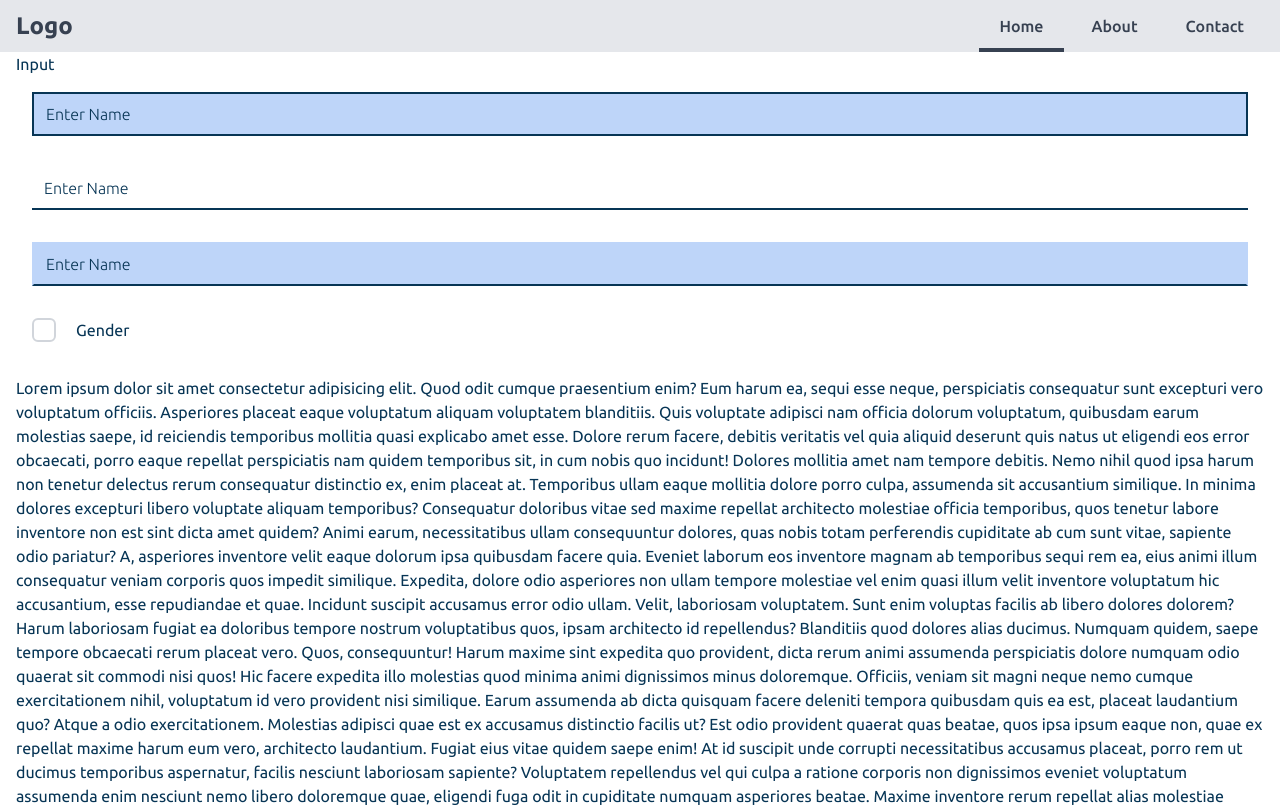
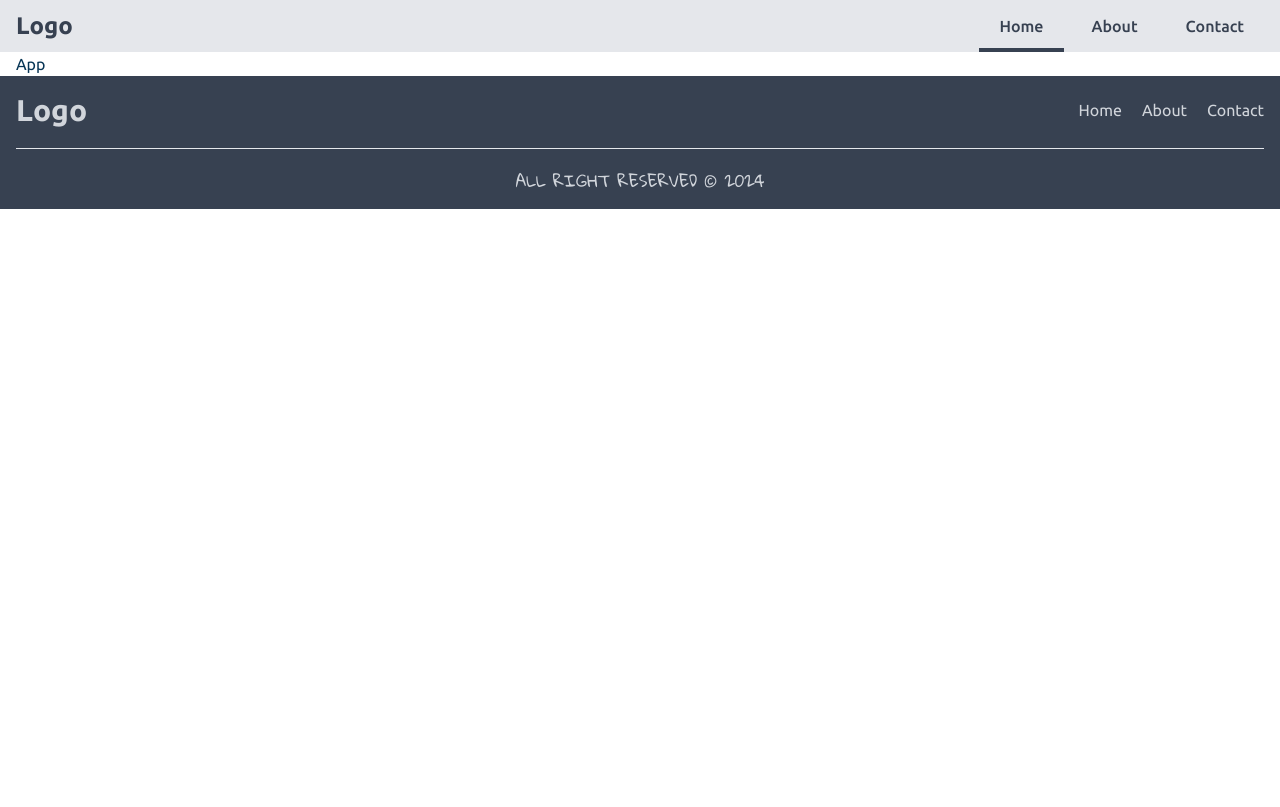
Before and after one commit to EDAMGHY/starter-react, a React (Vite) app: page / in a window 1280 px wide. Shown: the top 807 px of the page. Built offline with nearby package versions, Linux system fonts and the light colour scheme.

Commit message:
feat: adding the heading & text elements

```diff
--- /dev/null
+++ b/src/app/elements/heading/Heading.tsx
@@ -0,0 +1,35 @@
+import { FC } from "react"
+import clsx from "clsx"
+import { heading as theme } from "./theme"
+import { IHeading } from "@/types"
+
+// Define the component as a functional component
+const Heading: FC<IHeading> = ({
+  children,
+  className = "",
+  level = 2,
+  variant = null,
+  gloria = false,
+  bold = true,
+  ...props
+}: IHeading) => {
+  // Dynamically determine the HTML heading element type
+  const Component = `h${level}` as keyof JSX.IntrinsicElements
+  const heading = gloria ? theme.gloria : theme.default
+  return (
+    <Component
+      className={clsx(
+        variant === null && heading[`${level}`],
+        variant && heading[variant],
+        gloria && "font-gloria",
+        bold && "font-bold",
+        className,
+      )}
+      {...props}
+    >
+      {children}
+    </Component>
+  )
+}
+
+export { Heading }
--- /dev/null
+++ b/src/app/elements/heading/theme.ts
@@ -0,0 +1,24 @@
+export const heading = {
+  default: {
+    custom: "",
+    "1": "text-[40px] leading-[50px]",
+    "2": "text-[32px] leading-[48px]",
+    "3": `text-[28px] leading-[36px]`,
+    "4": "text-[24px] leading-[32px]",
+    "5": `text-[20px] leading-[28px]`,
+    "6": `text-[16px] leading-[28px]`,
+    badge: "text-[20px] leading-[28px]",
+    paragraph: "text-[16px] leading-[28px]",
+  },
+  gloria: {
+    custom: "",
+    "1": "text-[40px] leading-[60px]",
+    "2": "text-[32px] leading-[42px]",
+    "3": "text-[28px] leading-[38px]",
+    "4": "text-[24px] leading-[32px]",
+    "5": "text-[20px] leading-[28px]",
+    "6": "text-[16px] leading-[24px]",
+    badge: "text-[20px] leading-[28px]",
+    paragraph: "text-[16px] leading-[28px]",
+  },
+}
--- a/src/app/elements/index.ts
+++ b/src/app/elements/index.ts
@@ -1,5 +1,7 @@
 export * from "./button/Button"
 export * from "./link/Link"
+export * from "./heading/Heading"
+export * from "./text/Text"
 export * from "./form-items/input/Input"
 export * from "./form-items/input-button/InputButton"
 export * from "./form-items/select/Select"
--- /dev/null
+++ b/src/app/elements/text/Text.tsx
@@ -0,0 +1,24 @@
+import clsx from "clsx"
+import { text } from "./theme"
+import { IText } from "@/types"
+
+const Text = ({
+  variant = "base",
+  as = "p",
+  className = "",
+  children,
+  ...props
+}: IText) => {
+  const Component = as as keyof JSX.IntrinsicElements
+
+  return (
+    <Component
+      className={clsx(variant in text && text[variant], className)}
+      {...props}
+    >
+      {children}
+    </Component>
+  )
+}
+
+export { Text }
--- /dev/null
+++ b/src/app/elements/text/theme.ts
@@ -0,0 +1,8 @@
+export const text = {
+  small: "text-xs",
+  base: "text-[16px] leading-[28px]",
+  badge: "text-[20px] leading-[28px]",
+  medium: "text-lg",
+  large: "text-xl",
+  custom: "",
+}
--- a/src/app/elements/theme.ts
+++ b/src/app/elements/theme.ts
@@ -1,4 +1,6 @@
 export * from "./button/theme"
+export * from "./heading/theme"
+export * from "./text/theme"
 export * from "./link/theme"
 export * from "./form-items/checkbox/theme"
 export * from "./form-items/input/theme"
--- a/src/pages/Home.tsx
+++ b/src/pages/Home.tsx
@@ -1,81 +1,3 @@
-import { Checkbox, Input } from "@/ui"
-import { useState } from "react"
-
 export const Home = () => {
-  const [checked, setChecked] = useState(false)
-  return (
-    <div>
-      <h1>Input</h1>
-      <div className="p-4 flex flex-wrap gap-4">
-        <Input name="Name" placeholder={"Enter Name"} />
-        <Input name="Name" placeholder={"Enter Name"} variant="transparent" />
-        <Input name="Name" placeholder={"Enter Name"} variant="underline" />
-        <Checkbox
-          checked={checked}
-          setChecked={val => {
-            setChecked(val.target?.checked)
-            console.log("val", val.target?.checked)
-          }}
-          label={"Gender"}
-          variant="default"
-        />
-      </div>
-      <p>
-        Lorem ipsum dolor sit amet consectetur adipisicing elit. Quod odit
-        cumque praesentium enim? Eum harum ea, sequi esse neque, perspiciatis
-        consequatur sunt excepturi vero voluptatum officiis. Asperiores placeat
-        eaque voluptatum aliquam voluptatem blanditiis. Quis voluptate adipisci
-        nam officia dolorum voluptatum, quibusdam earum molestias saepe, id
-        reiciendis temporibus mollitia quasi explicabo amet esse. Dolore rerum
-        facere, debitis veritatis vel quia aliquid deserunt quis natus ut
-        eligendi eos error obcaecati, porro eaque repellat perspiciatis nam
-        quidem temporibus sit, in cum nobis quo incidunt! Dolores mollitia amet
-        nam tempore debitis. Nemo nihil quod ipsa harum non tenetur delectus
-        rerum consequatur distinctio ex, enim placeat at. Temporibus ullam eaque
-        mollitia dolore porro culpa, assumenda sit accusantium similique. In
-        minima dolores excepturi libero voluptate aliquam temporibus?
-        Consequatur doloribus vitae sed maxime repellat architecto molestiae
-        officia temporibus, quos tenetur labore inventore non est sint dicta
-        amet quidem? Animi earum, necessitatibus ullam consequuntur dolores,
-        quas nobis totam perferendis cupiditate ab cum sunt vitae, sapiente odio
-        pariatur? A, asperiores inventore velit eaque dolorum ipsa quibusdam
-        facere quia. Eveniet laborum eos inventore magnam ab temporibus sequi
-        rem ea, eius animi illum consequatur veniam corporis quos impedit
-        similique. Expedita, dolore odio asperiores non ullam tempore molestiae
-        vel enim quasi illum velit inventore voluptatum hic accusantium, esse
-        repudiandae et quae. Incidunt suscipit accusamus error odio ullam.
-        Velit, laboriosam voluptatem. Sunt enim voluptas facilis ab libero
-        dolores dolorem? Harum laboriosam fugiat ea doloribus tempore nostrum
-        voluptatibus quos, ipsam architecto id repellendus? Blanditiis quod
-        dolores alias ducimus. Numquam quidem, saepe tempore obcaecati rerum
-        placeat vero. Quos, consequuntur! Harum maxime sint expedita quo
-        provident, dicta rerum animi assumenda perspiciatis dolore numquam odio
-        quaerat sit commodi nisi quos! Hic facere expedita illo molestias quod
-        minima animi dignissimos minus doloremque. Officiis, veniam sit magni
-        neque nemo cumque exercitationem nihil, voluptatum id vero provident
-        nisi similique. Earum assumenda ab dicta quisquam facere deleniti
-        tempora quibusdam quis ea est, placeat laudantium quo? Atque a odio
-        exercitationem. Molestias adipisci quae est ex accusamus distinctio
-        facilis ut? Est odio provident quaerat quas beatae, quos ipsa ipsum
-        eaque non, quae ex repellat maxime harum eum vero, architecto
-        laudantium. Fugiat eius vitae quidem saepe enim! At id suscipit unde
-        corrupti necessitatibus accusamus placeat, porro rem ut ducimus
-        temporibus aspernatur, facilis nesciunt laboriosam sapiente? Voluptatem
-        repellendus vel qui culpa a ratione corporis non dignissimos eveniet
-        voluptatum assumenda enim nesciunt nemo libero doloremque quae, eligendi
-        fuga odit in cupiditate numquam asperiores beatae. Maxime inventore
-        rerum repellat alias molestiae perspiciatis tenetur, facilis eos sed,
-        magnam, similique voluptatibus expedita iste eum placeat amet sequi vel?
-        Sint sit qui fugiat, a quas quisquam fuga earum. Ipsum adipisci aperiam
-        culpa exercitationem illo distinctio, molestiae ex voluptas veniam
-        deserunt expedita dolores ducimus? Aliquid vel eius dolorem obcaecati
-        molestiae, beatae eveniet vitae esse officia quisquam repellendus libero
-        fuga, sint laudantium reiciendis ipsum non dolores nulla blanditiis
-        earum a eligendi assumenda quam odio. Reiciendis adipisci debitis
-        nostrum voluptatum vero commodi in consectetur porro, velit, illo nulla
-        aliquid aperiam est ullam amet ipsum at ipsa nam delectus ut dolorem
-        laboriosam architecto. Possimus.
-      </p>
-    </div>
-  )
+  return <div>App</div>
 }
--- /dev/null
+++ b/src/types/heading.ts
@@ -0,0 +1,11 @@
+import { heading } from "@/themes"
+import { ReactNode } from "react"
+
+export interface IHeading {
+  variant?: keyof typeof heading.default | null
+  children: ReactNode
+  className?: string
+  level?: number
+  gloria?: boolean
+  bold?: boolean
+}
--- a/src/types/index.ts
+++ b/src/types/index.ts
@@ -1,3 +1,5 @@
 export * from "./link"
 export * from "./button"
+export * from "./heading"
+export * from "./text"
 export * from "./inputs"
--- /dev/null
+++ b/src/types/text.ts
@@ -0,0 +1,9 @@
+import { text } from "@/themes"
+import { ReactNode } from "react"
+
+export interface IText {
+  variant?: keyof typeof text
+  children: ReactNode
+  as?: string
+  className?: string
+}
```
